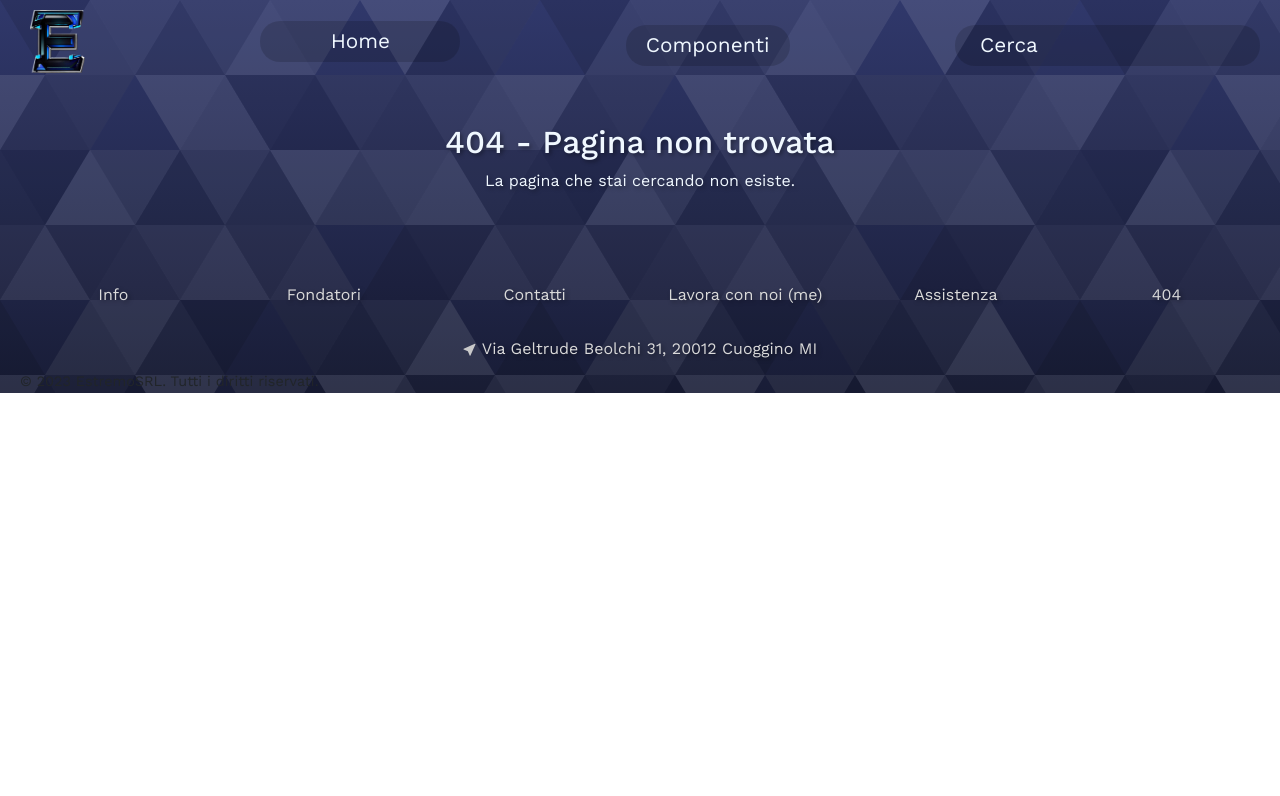
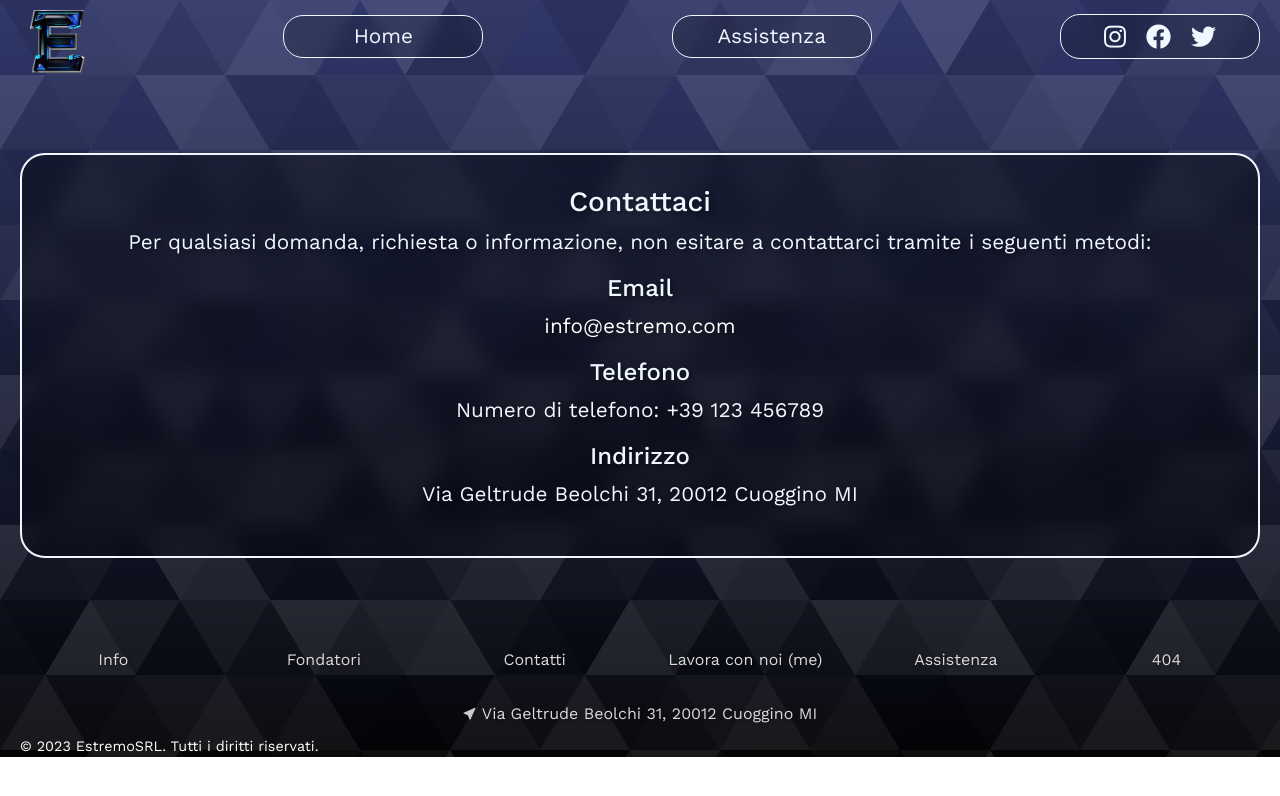
Before and after one commit to Perryno/estremo-frontend, a React (Create React App) app: page /contatti in a window 1280 px wide. Shown: the top 796 px of the page. Built offline with nearby package versions, Linux system fonts and the light colour scheme.

Commit message:
aggiunta assistenza e social su navbar

```diff
--- a/src/App.css
+++ b/src/App.css
@@ -1,4 +1,6 @@
 @import url("https://fonts.googleapis.com/css2?family=Inter:wght@200;400;600&family=Nunito+Sans:wght@200;400;500;600&family=Work+Sans:wght@200;400;500;600&display=swap");
+
+@import url("https://cdnjs.cloudflare.com/ajax/libs/font-awesome/5.15.3/css/all.min.css");
 
 .App {
   text-align: center;
@@ -116,7 +118,7 @@
 }
 
 .navLayout {
-  background-color: rgba(0, 0, 0, 0.151);
+  background-color: rgba(0, 0, 0, 0.2);
   border-radius: 20px;
   color: aliceblue;
   padding: 5px;
@@ -125,17 +127,27 @@
   padding-inline: 20px;
   width: 100%;
   font-size: 1.3rem;
-
+  border: 1px solid aliceblue;
   text-decoration: none;
+  backdrop-filter: blur(10px);
 }
 
 .homeButton {
   max-width: 200px;
   transition: 0.3s;
+  margin-bottom: 10px;
 }
 
 .homeButton:hover {
-  background-color: rgba(0, 0, 0, 0);
+  box-shadow: 0 0 10px 10px rgba(145, 145, 145, 0.4);
+  background-color: rgba(0, 0, 0, 0.35);
+}
+.socialMediaLinks {
+  display: flex;
+  align-items: center;
+  justify-content: center;
+  padding-top: 9px;
+  padding-bottom: 3px;
 }
 
 /*----------------------Home-------------------------*/
@@ -696,3 +708,9 @@
   font-weight: 500;
   font-size: 1.3rem;
 }
+
+.icon {
+  color: aliceblue;
+  margin-inline: 10px;
+  font-size: 25px;
+}
--- a/src/App.jsx
+++ b/src/App.jsx
@@ -23,6 +23,7 @@ import NotFound from "components/NotFound";
 import DettagliPreassemblato from "components/DettagliPreassemblato";
 import { PayPalScriptProvider } from "@paypal/react-paypal-js";
 import Assistenza from "components/Assistenza";
+import Contatti from "components/Contatti";
 
 class App extends Component {
   state = {
@@ -161,6 +162,7 @@ class App extends Component {
               <Routes>
                 <Route path="/" element={<Home />} />
                 <Route path="/info" element={<Info />} />
+                <Route path="/contatti" element={<Contatti />} />
                 <Route path="/lavora" element={<Lavora />} />
                 <Route path="/assistenza" element={<Assistenza />} />
                 <Route path="/fondatori" element={<Fondatori />} />
--- /dev/null
+++ b/src/components/Contatti.jsx
@@ -0,0 +1,28 @@
+import React from "react";
+
+const Contatti = () => {
+  return (
+    <div className="info">
+      <h3>Contattaci</h3>
+      <p>Per qualsiasi domanda, richiesta o informazione, non esitare a contattarci tramite i seguenti metodi:</p>
+      <div>
+        <h4>Email</h4>
+        <p className="">
+          <a href="mailto:info@estremo.com" className="text-decoration-none text-white ">
+            info@estremo.com
+          </a>
+        </p>
+      </div>
+      <div>
+        <h4>Telefono</h4>
+        <p>Numero di telefono: +39 123 456789</p>
+      </div>
+      <div>
+        <h4>Indirizzo</h4>
+        <p>Via Geltrude Beolchi 31, 20012 Cuoggino MI</p>
+      </div>
+    </div>
+  );
+};
+
+export default Contatti;
--- a/src/components/Footer.jsx
+++ b/src/components/Footer.jsx
@@ -36,7 +36,7 @@ const Footer = () => {
             Via Geltrude Beolchi 31, 20012 Cuoggino MI
           </a>
         </div>
-        <div className="text-start cp">&copy; 2023 EstremoSRL. Tutti i diritti riservati.</div>
+        <div className="text-start text-white cp">&copy; 2023 EstremoSRL. Tutti i diritti riservati.</div>
       </div>
     </footer>
   );
--- a/src/components/NavBar.jsx
+++ b/src/components/NavBar.jsx
@@ -1,24 +1,10 @@
+import React, { Component } from "react";
 import { Link } from "react-router-dom";
 import logo from "../assets/IMG_7137.PNG";
-import MyDropdown from "./MyDropdown";
-import { Component } from "react";
 
 class NavBar extends Component {
   handleResetState = () => {
-    const resetState = {
-      selectedBrand: null,
-      selectedProcessor: null,
-      selectedMotherboard: null,
-      selectedRam: null,
-      selectedDissipatore: null,
-      selectedGpu: null,
-      selectedSsd: null,
-      selectedPsu: null,
-      selectedPcCase: null,
-      totalPrice: 0
-    };
-
-    this.props.onResetState(resetState);
+    // La tua implementazione handleResetState
   };
 
   render() {
@@ -29,11 +15,21 @@ class NavBar extends Component {
         <Link to="/" className="navLayout homeButton" onClick={this.handleResetState}>
           Home
         </Link>
+        <Link to="assistenza" className="navLayout homeButton">
+          Assistenza
+        </Link>
 
-        <MyDropdown />
-
-        <div className="mt-2">
-          <input type="text" placeholder="Cerca" name="cerca" id="cerca" />
+        {/* Aggiungi i link ai social media con le icone */}
+        <div className="socialMediaLinks navLayout homeButton">
+          <a href="https://www.instagram.com/ACCOUNT_INSTAGRAM" target="_blank" rel="noopener noreferrer">
+            <i className="fab fa-instagram icon"></i>
+          </a>
+          <a href="https://www.facebook.com/ACCOUNT_FACEBOOK" target="_blank" rel="noopener noreferrer">
+            <i className="fab fa-facebook icon"></i>
+          </a>
+          <a href="https://twitter.com/ACCOUNT_TWITTER" target="_blank" rel="noopener noreferrer">
+            <i className="fab fa-twitter icon"></i>
+          </a>
         </div>
       </nav>
     );
```
